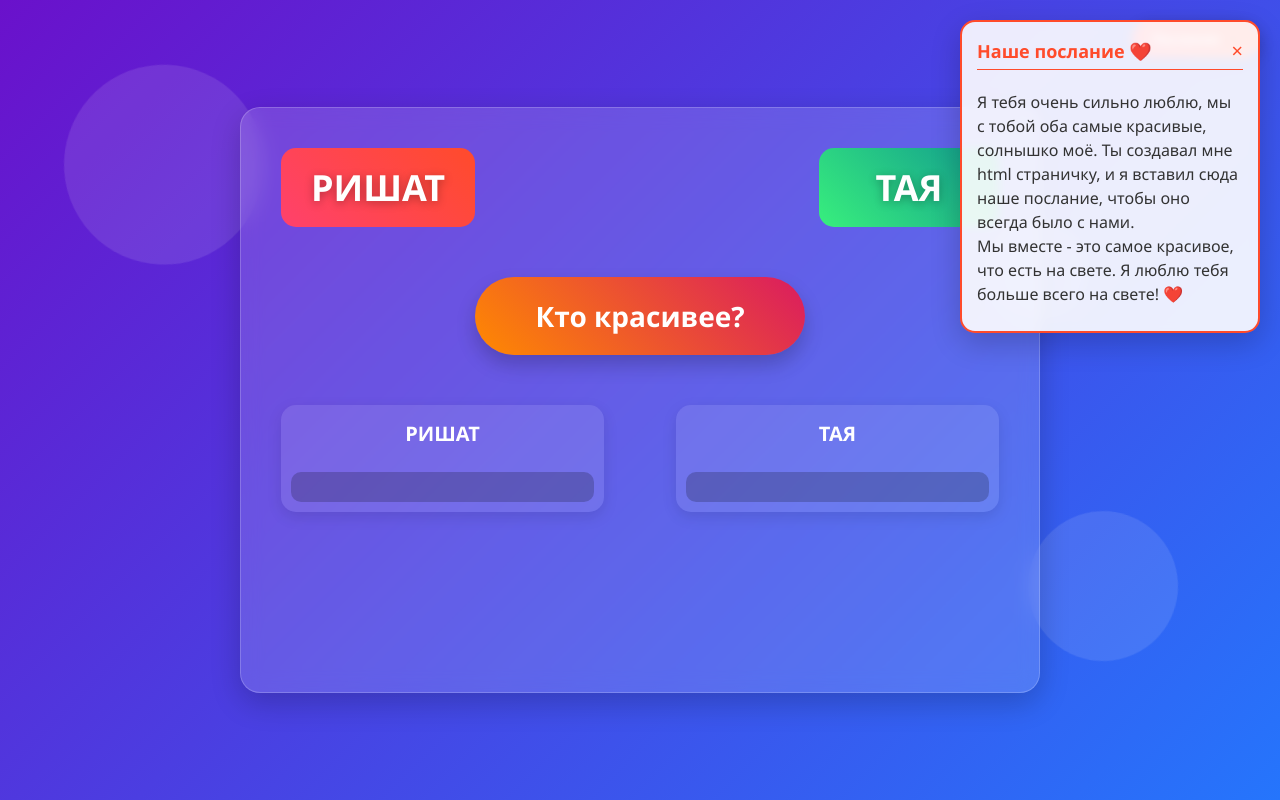
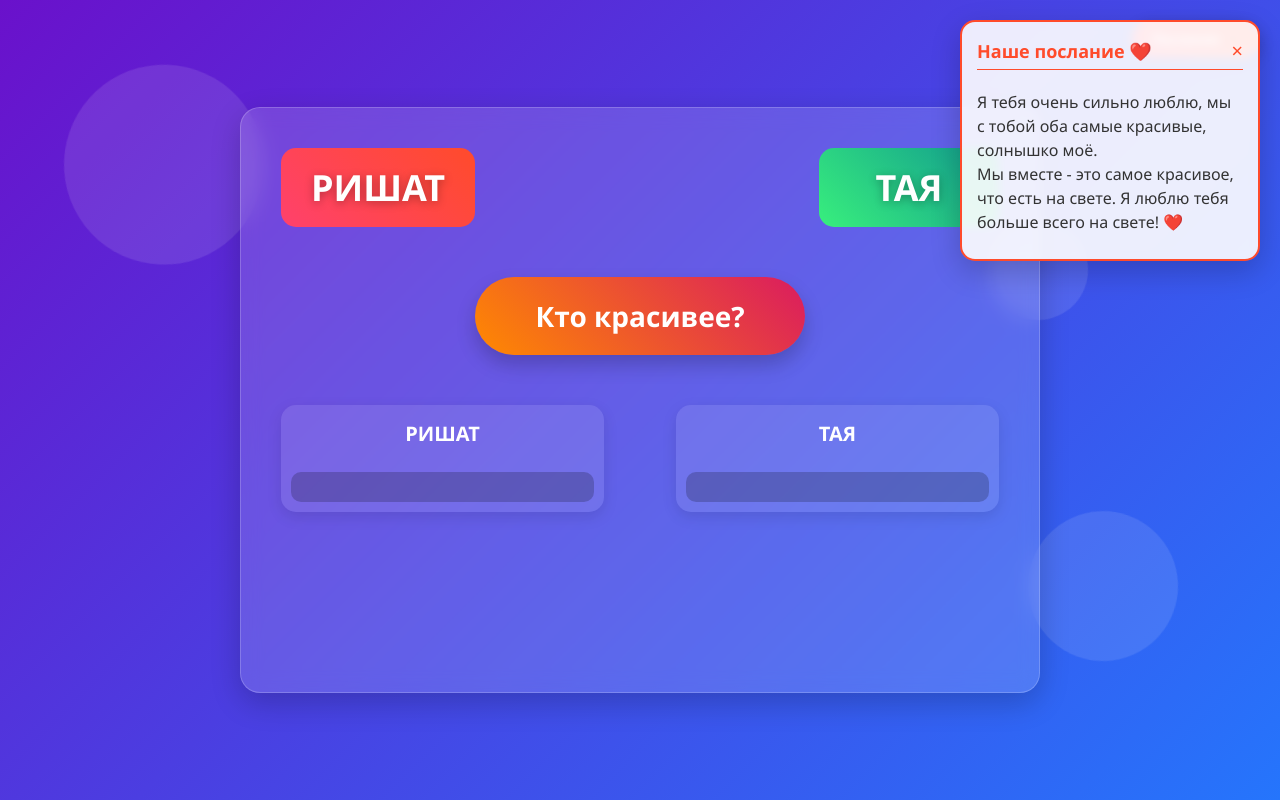
Before and after one commit to infinityriver/beauty-contest, a plain HTML site: page index.html in a window 1280 px wide. Drawn offline with Linux system fonts and the light colour scheme.

Commit message:
Добавил страницу

```diff
--- a/index.html
+++ b/index.html
@@ -330,7 +330,7 @@
             <button class="close-btn" id="closeBtn">×</button>
         </div>
         <div class="message-content">
-            <p>Я тебя очень сильно люблю, мы с тобой оба самые красивые, солнышко моё. Ты создавал мне html страничку, и я вставил сюда наше послание, чтобы оно всегда было с нами.</p>
+            <p>Я тебя очень сильно люблю, мы с тобой оба самые красивые, солнышко моё. </p>
             <p>Мы вместе - это самое красивое, что есть на свете. Я люблю тебя больше всего на свете! ❤️</p>
         </div>
     </div>
```
